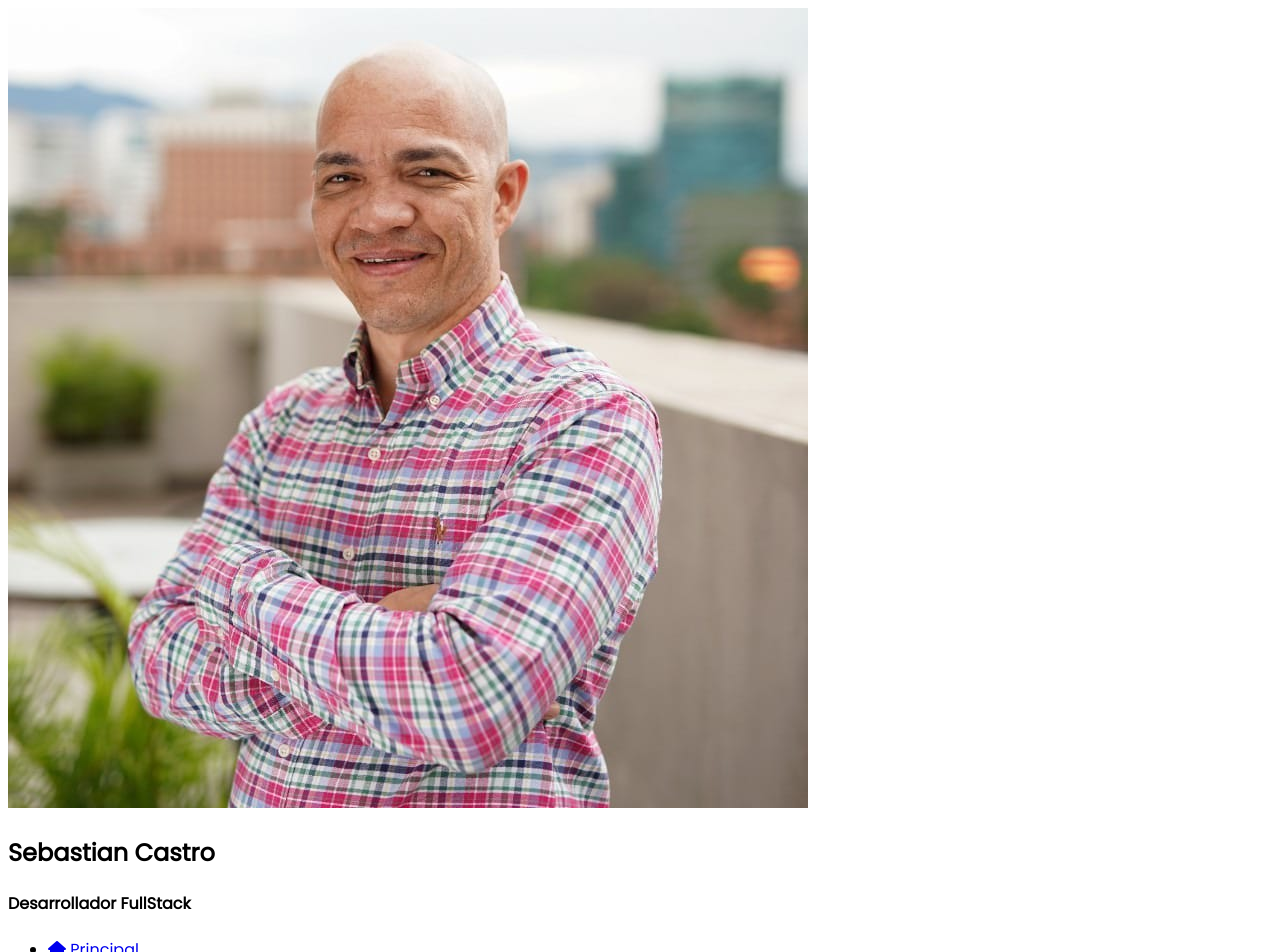
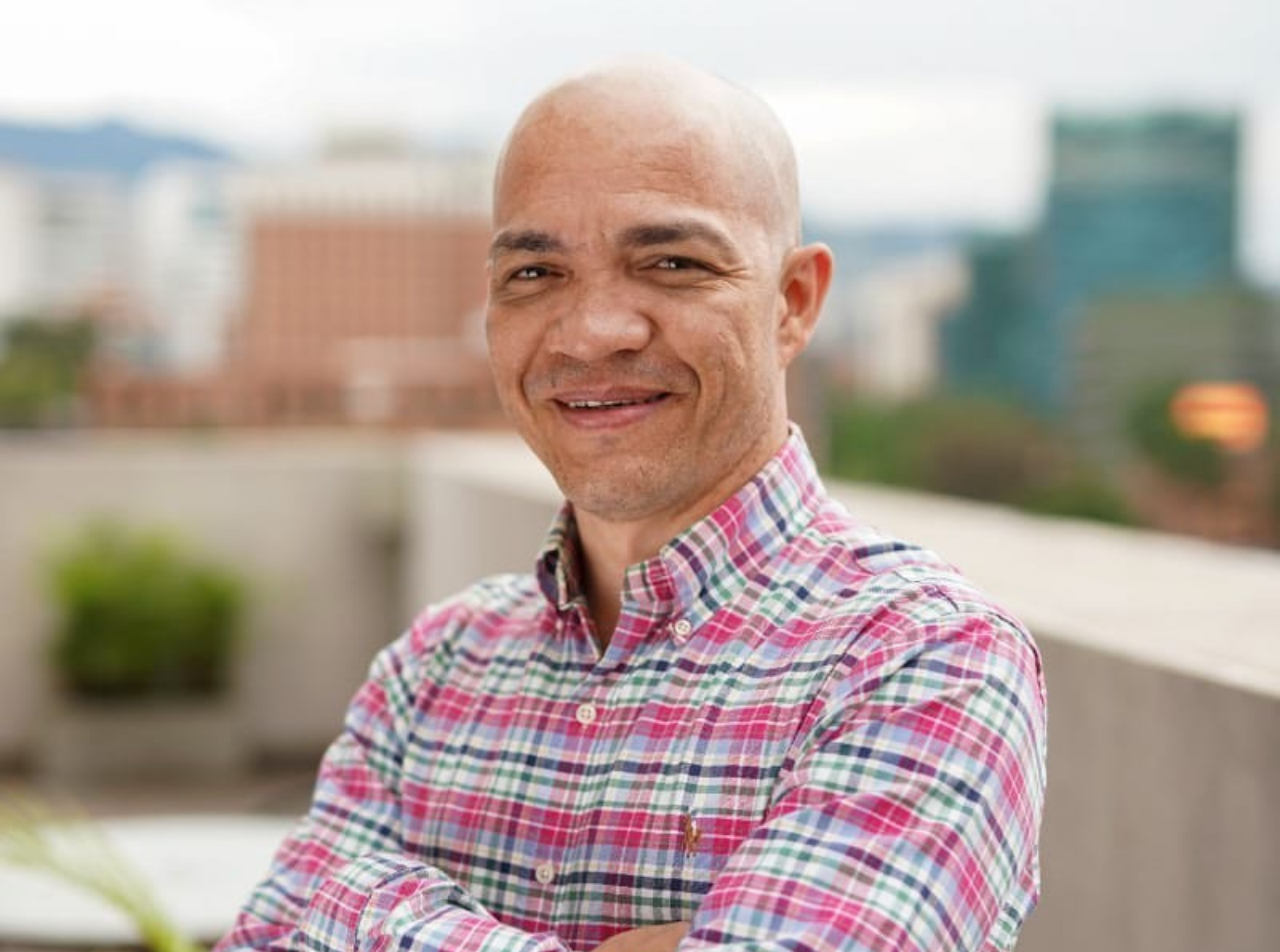
Before and after one commit to sebas-777/Portafilio, a plain HTML site: page Portafolio/index.html in a window 1280 px wide. Shown: the top 952 px of the page. Drawn offline with Linux system fonts and the light colour scheme; files whose address does not match are found by name.

Commit message:
[sc]feat:reseteode estilos css

```diff
--- /dev/null
+++ b/Portafolio/asset/css/reset.css
@@ -0,0 +1,49 @@
+*{
+    margin: 0;
+    padding: 0;
+    box-sizing: border-box;
+    vertical-align: baseline;
+}
+
+*,
+*::before,
+*::after{
+    box-sizing: border-box;
+    --webkit-box-sizing: border-box;
+    -moz-box-sizing: border-box;
+}
+
+body{
+    scroll-behavior: smooth;
+    text-rendering: optimizeSpeed;
+    line-height: 1.5;
+
+}
+
+
+ul,ol,li{
+    list-style: none;
+}
+
+a{
+    text-decoration: none;
+    display: block;
+}
+
+img, video,iframe,picture,figure{
+    max-width: 100%;
+    width: 100%;
+    height: auto;
+    display: block;
+}
+
+p a{
+    display: inline;
+}
+
+form,input,textarea,select,button,label{
+    display: block;
+    font-family: inherit;
+    font-size: inherit;
+    color:inherit;
+}
--- a/Portafolio/index.html
+++ b/Portafolio/index.html
@@ -7,6 +7,7 @@
     <link rel="preconnect" href="https://fonts.googleapis.com" />
 
     <!---Estilos-->
+    <link rel="stylesheet" href="asset/css/reset.css" />
     <link rel="stylesheet" href="asset/css/style.css" />
     <link rel="stylesheet" href="asset//fonts/fontawesome-free-6.1.2-web/css/all.min.css" />
     <link rel="stylesheet" href="asset/fonts/Poppins/poppins.css">
```
